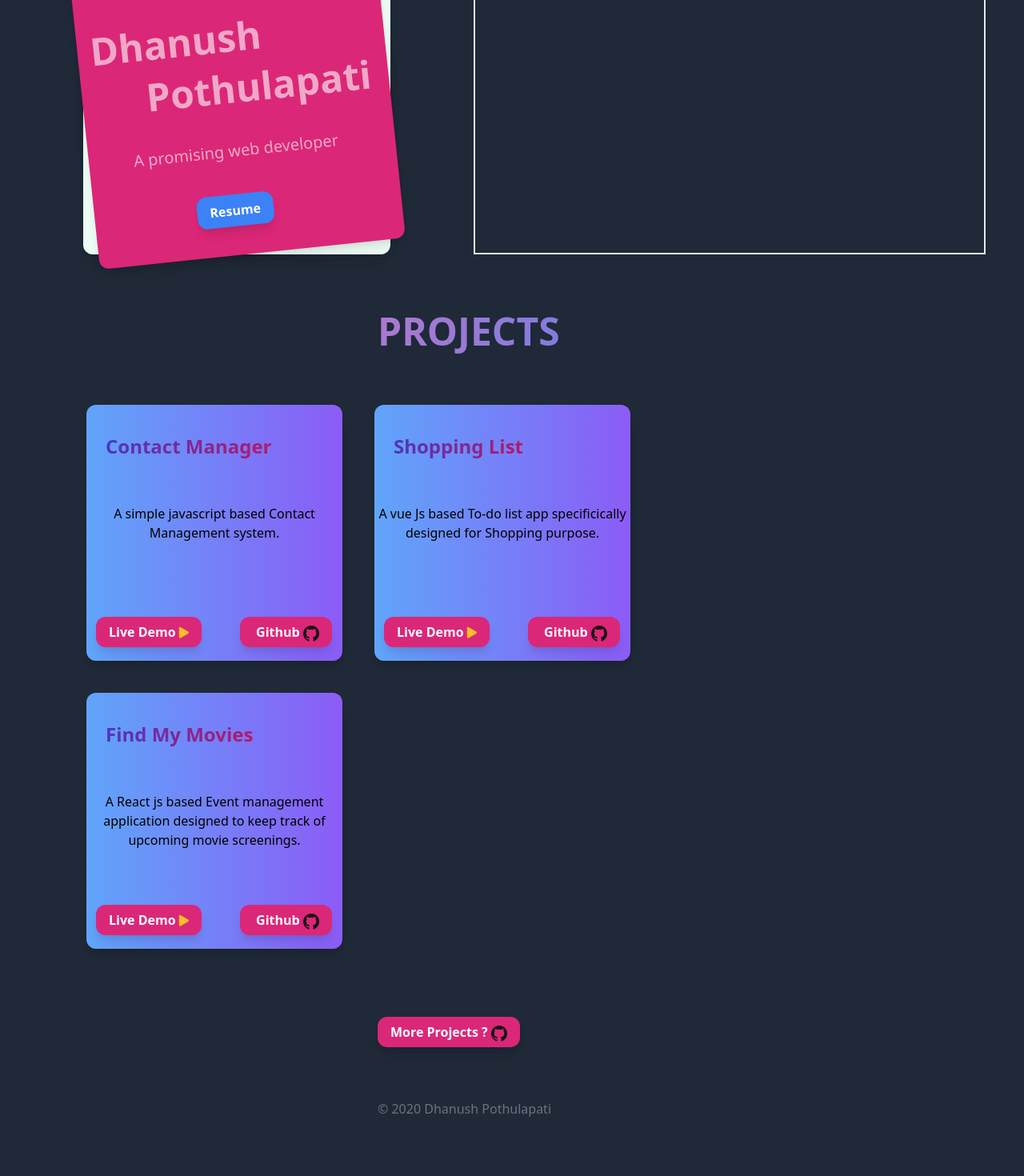
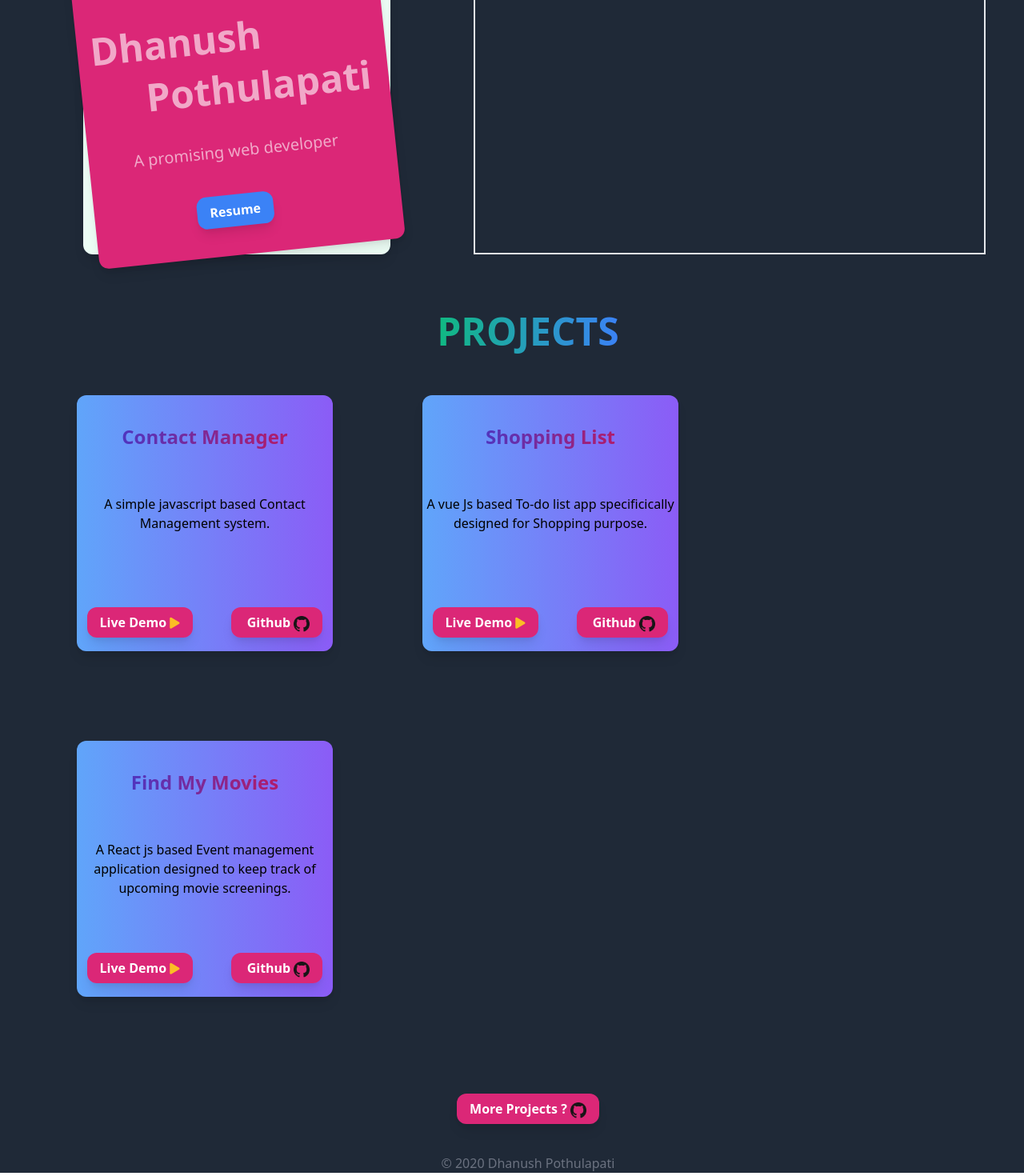
Before and after one commit to Dhanushreddy09/portfolio, a Vue app: page / in a window 1280 px wide. Shown: the part 218-1688 px from the top of the page at 80% size. Built offline with nearby package versions, Linux system fonts and the light colour scheme.

Commit message:
Checkpoint

```diff
--- a/package.json
+++ b/package.json
@@ -1,6 +1,7 @@
 {
   "name": "portfolio",
   "version": "0.0.0",
+
   "scripts": {
     "dev": "vite",
     "build": "vite build"
--- a/src/components/Navbar.vue
+++ b/src/components/Navbar.vue
@@ -41,12 +41,10 @@
 <div class="h-80 w-4/5 border-2 md:w-1/2 md:h-96">
 
 </div>
-<div class="h-full w-10/12 md:w-11/12 px-12 py-8">
-  <span id="projects" class="md:px-96 md:from-pink-400 md:to-blue-500 font-black bg-clip-text text-transparent bg-gradient-to-r from-green-500  to-blue-500 text-5xl px-8">PROJECTS</span>
+<div class="h-full w-screen text-center py-8">
+  <span id="projects" class=" font-black bg-clip-text text-transparent bg-gradient-to-r from-green-500  to-blue-500 text-5xl">PROJECTS</span>
   <br/>
-  <br/>
-  <br/>
-  <div v-for="project in projects" :key="project.id" class="md:m-5 m-10 mx-1 h-80 w-80 md:float-left rounded-xl shadow-lg py-6 bg-gradient-to-r from-blue-400  to-purple-500">
+  <div v-for="project in projects" :key="project.id" class="md:m-14 m-20  h-80 w-80 md:float-left rounded-xl shadow-lg py-6 bg-gradient-to-r from-blue-400  to-purple-500">
        <div class="h-16 w-full py-3 m-auto">
          <span class="text-2xl font-black px-6 bg-clip-text text-transparent bg-gradient-to-r from-indigo-700  to-pink-700">{{project.Name}}</span>
        </div>
@@ -68,14 +66,14 @@
        </div>
   </div>
 </div>
-<div class="md:px-28">
-<div class="px-32 md:px-80 md:w-full h-24">
+
+<div class="text-center w-screen h-7">
   <a href="https://github.com/Dhanushreddy09" target="blank" class="bg-pink-600 hover:bg-pink-700 focus:outline-none text-white font-bold py-2 px-4 rounded-xl shadow-lg">
  More Projects ? <img class="h-5 w-5 inline" src="assets\GitHub-Mark-32px.png" />
 </a>
 </div>
-<p class="text-gray-500 px-28 h-24 md:px-80">&copy 2020 Dhanush Pothulapati</p>
-</div>
+<p class="text-gray-500 text-center w-screen ">&copy 2020 Dhanush Pothulapati</p>
+
 </div>
 </template>
 <script>
```
